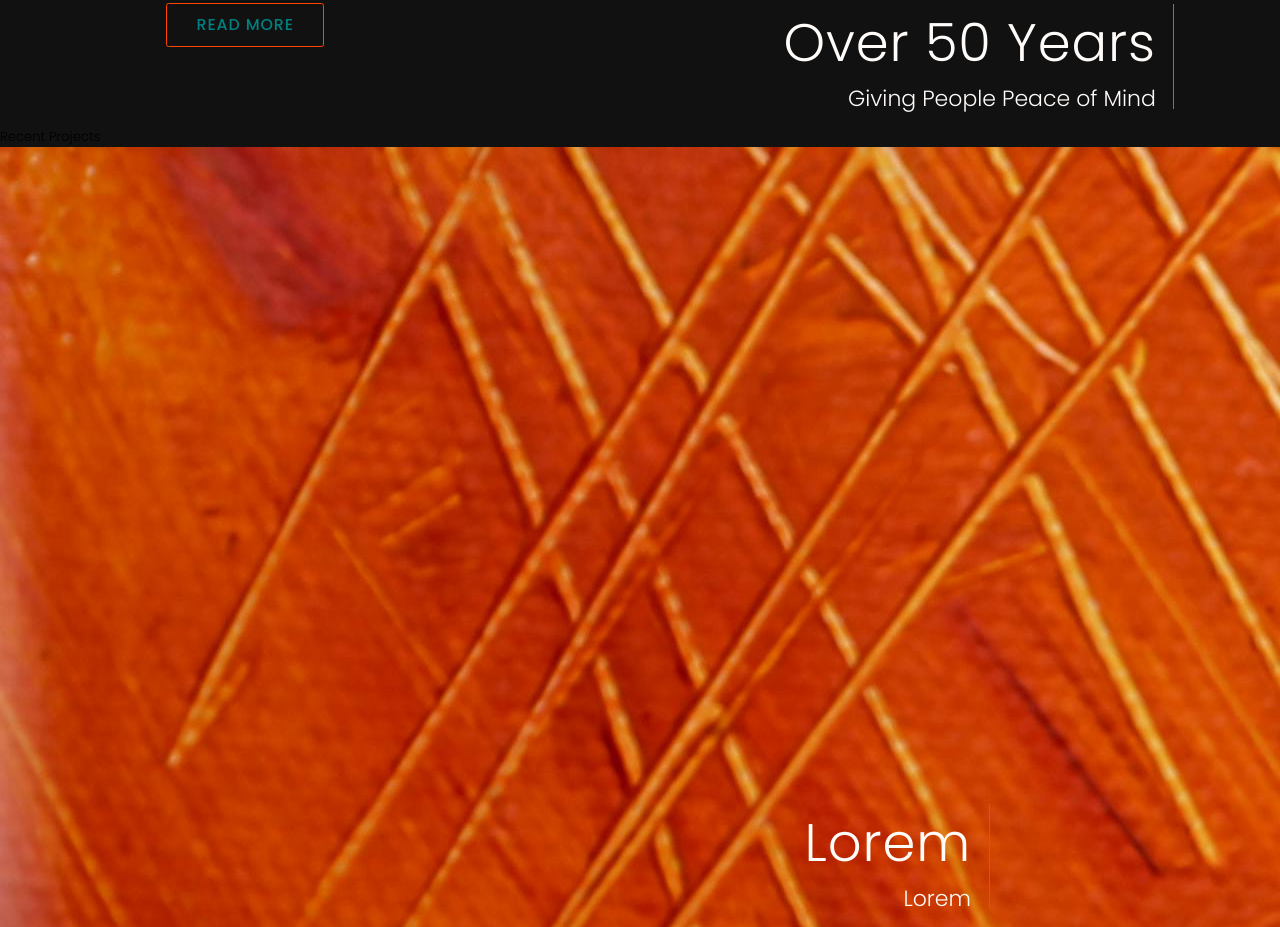
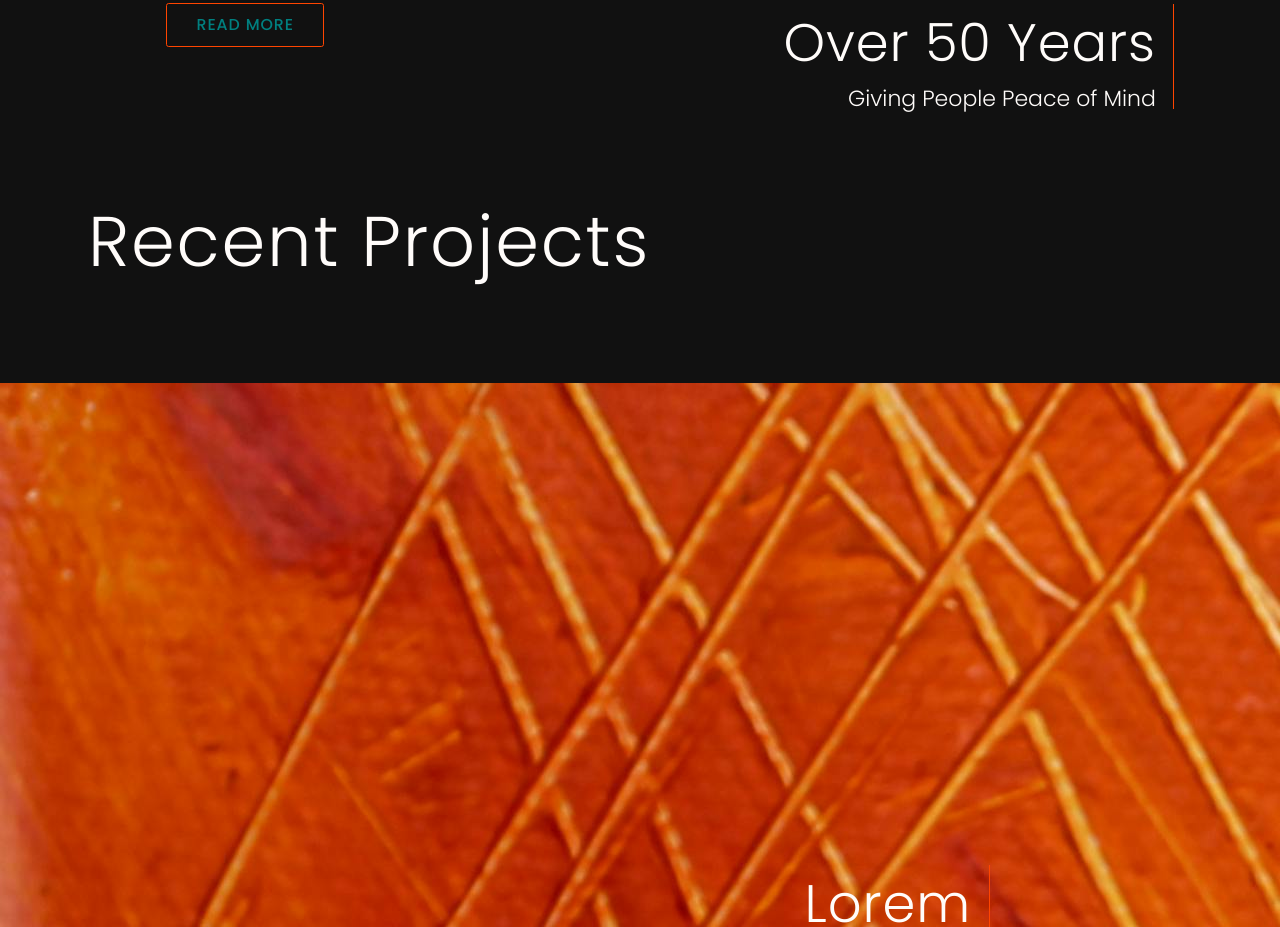
Before and after one commit to Nimira43/Bootstrap-5---Sass-Template, a plain HTML site: page index.html in a window 1280 px wide. Shown: the part 1193-2120 px from the top of the page. Drawn offline with Linux system fonts and the light colour scheme.

Commit message:
Projects heading

```diff
--- a/css/styles.css
+++ b/css/styles.css
@@ -377,6 +377,13 @@ html {
   position: relative;
 }
 
+.projects-heading {
+  font-size: 8rem;
+  color: var(--light);
+  margin: 7rem 0 10rem 10rem;
+  letter-spacing: 0.2rem;
+}
+
 @media(max-width: 1700px) {
   .banner {
     left: 12rem;
```
